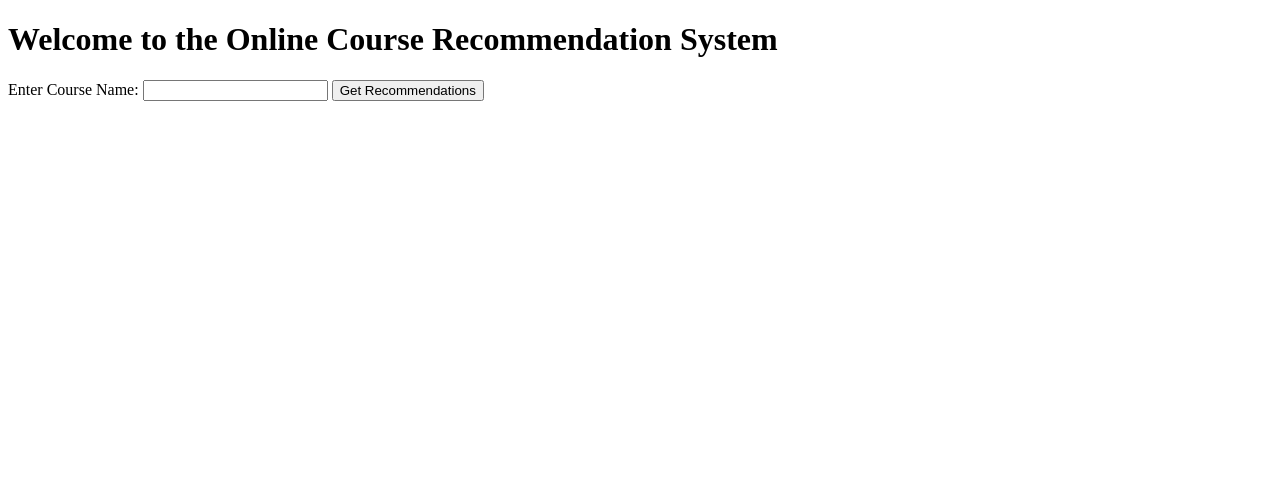
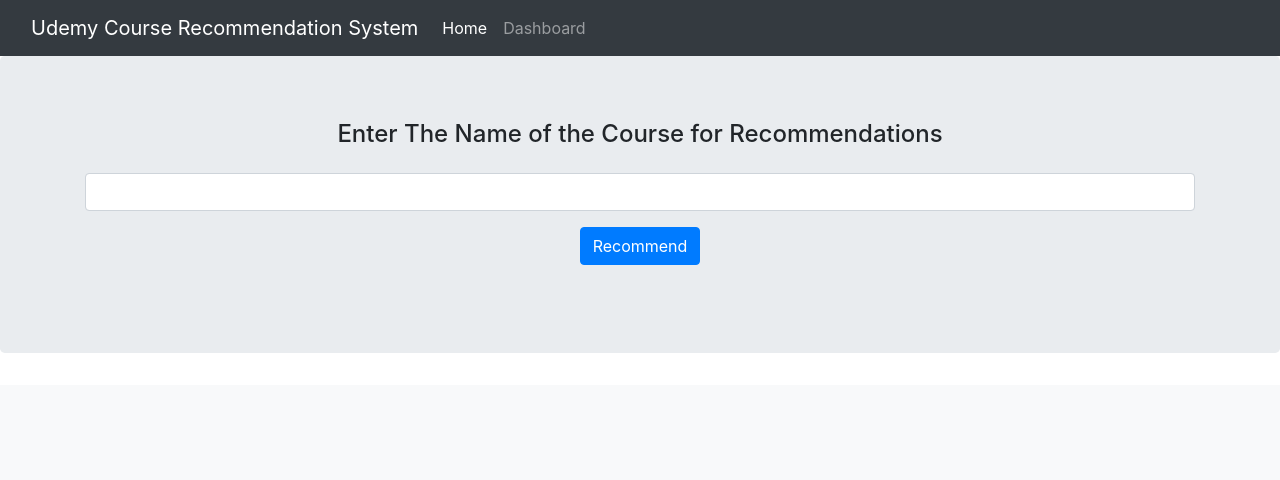
Before and after one commit to AAdewunmi/Online-Course-Recommendation-App-Project, a Flask app: template templates/index.html in a window 1280 px wide. Shown: the top 480 px of the page. Run offline with Flask 3, Linux system fonts and the light colour scheme; the template is opened without the code that fills it, so the values that code supplies are empty; some libraries are stand-ins or nearby versions.

Commit message:
Refactor index.html

```diff
--- a/templates/index.html
+++ b/templates/index.html
@@ -1,16 +1,114 @@
-<!DOCTYPE html>
+<!doctype html>
 <html lang="en">
+
 <head>
-    <meta charset="UTF-8">
-    <meta name="viewport" content="width=device-width, initial-scale=1.0">
-    <title>Document</title>
+    <!-- Required meta tags -->
+    <meta charset="utf-8">
+    <meta name="viewport" content="width=device-width, initial-scale=1, shrink-to-fit=no">
+
+    <!-- Bootstrap CSS -->
+    <link rel="stylesheet" href="https://stackpath.bootstrapcdn.com/bootstrap/4.3.1/css/bootstrap.min.css" integrity="sha384-ggOyR0iXCbMQv3Xipma34MD+dH/1fQ784/j6cY/iJTQUOhcWr7x9JvoRxT2MZw1T" crossorigin="anonymous">
+
+    <title>Course Recommendation | Home</title>
 </head>
+
 <body>
-    <h1>Welcome to the Online Course Recommendation System</h1>
-    <form action="/" method="POST">
-        <label for="course">Enter Course Name:</label>
-        <input type="text" id="course" name="course" required>
-        <button type="submit">Get Recommendations</button>
-    </form>
+
+    <nav class="navbar navbar-expand-lg navbar-dark bg-dark">
+        <div class="container-fluid">
+            <a class="navbar-brand" href="/">Udemy Course Recommendation System</a>
+            <button class="navbar-toggler" type="button" data-bs-toggle="collapse" data-bs-target="#navbarSupportedContent" aria-controls="navbarSupportedContent" aria-expanded="false" aria-label="Toggle navigation">
+                    <span class="navbar-toggler-icon"></span>
+                </button>
+            <div class="collapse navbar-collapse" id="navbarSupportedContent">
+                <ul class="navbar-nav me-auto mb-2 mb-lg-0">
+                    <li class="nav-item">
+                        <a class="nav-link active" aria-current="page" href="/">Home</a>
+                    </li>
+                    <li class="nav-item">
+                        <a class="nav-link" href="/dashboard">Dashboard</a>
+                    </li>
+
+                </ul>
+
+            </div>
+        </div>
+    </nav>
+    <main role="main">
+
+
+
+        <section class="jumbotron text-center">
+            <div class="container">
+                <h4 class="jumbotron-heading">Enter The Name of the Course for Recommendations</h4>
+                <div class="form-floating my-4">
+                    <form action="/" method="POST">
+                        <div class="mb-3">
+                            <input name="course" type="text" class="form-control" id="course">
+                        </div>
+                        <button type="submit" class="btn btn-primary">Recommend</button>
+                    </form>
+                </div>
+                {% if showtitle%}
+                    <h4 class="jumbotron-heading">Recommendations for Course <span style = "color: red; font-size:1.5rem;">"{{coursename}}"</span> are shown below</h4>
+                {%endif%}
+            </div>
+        </section>
+
+        <div class="album py-5 bg-light">
+            <div class="container">
+
+            {%if showerror%}
+                <div class="card text-center">
+
+                    <div class="card-body">
+                        <h5 class="card-title">Special title treatment</h5>
+                        <p class="card-text">Seems Like the Course for {{coursename}} is not available currently,we'll report it to the Course Administrator for uploading the course :)</p>
+                        <a href="/" class="btn btn-primary">Home Page</a>
+                    </div>
+
+                </div>
+
+
+            {%endif%}
+
+                <div class="row">
+
+                {%for course in coursemap%}
+
+                    <div class="col-md-4">
+                        <div class="card mb-4 shadow-sm">
+
+                            <div class="card-body bg-dark">
+                                <p class="card-text" style = "color:white;">{{course}}</p>
+                                <div class="d-flex justify-content-between align-items-center">
+                                    <div class="btn-group">
+                                         <a href="{{coursemap[course]}}" target = "_blank" class="btn btn-outline-danger" style =  "color: white;">View Course</a>
+                                    </div>
+                                </div>
+                            </div>
+                        </div>
+                    </div>
+
+                {%endfor%}
+
+
+
+
+                </div>
+
+            </div>
+        </div>
+
+    </main>
+
+
+
+    <!-- Optional JavaScript -->
+    <!-- jQuery first, then Popper.js, then Bootstrap JS -->
+    <script src="https://code.jquery.com/jquery-3.3.1.slim.min.js" integrity="sha384-q8i/X+965DzO0rT7abK41JStQIAqVgRVzpbzo5smXKp4YfRvH+8abtTE1Pi6jizo" crossorigin="anonymous"></script>
+    <script src="https://cdnjs.cloudflare.com/ajax/libs/popper.js/1.14.7/umd/popper.min.js" integrity="sha384-UO2eT0CpHqdSJQ6hJty5KVphtPhzWj9WO1clHTMGa3JDZwrnQq4sF86dIHNDz0W1" crossorigin="anonymous"></script>
+    <script src="https://stackpath.bootstrapcdn.com/bootstrap/4.3.1/js/bootstrap.min.js" integrity="sha384-JjSmVgyd0p3pXB1rRibZUAYoIIy6OrQ6VrjIEaFf/nJGzIxFDsf4x0xIM+B07jRM" crossorigin="anonymous"></script>
 </body>
+
 </html>
```
